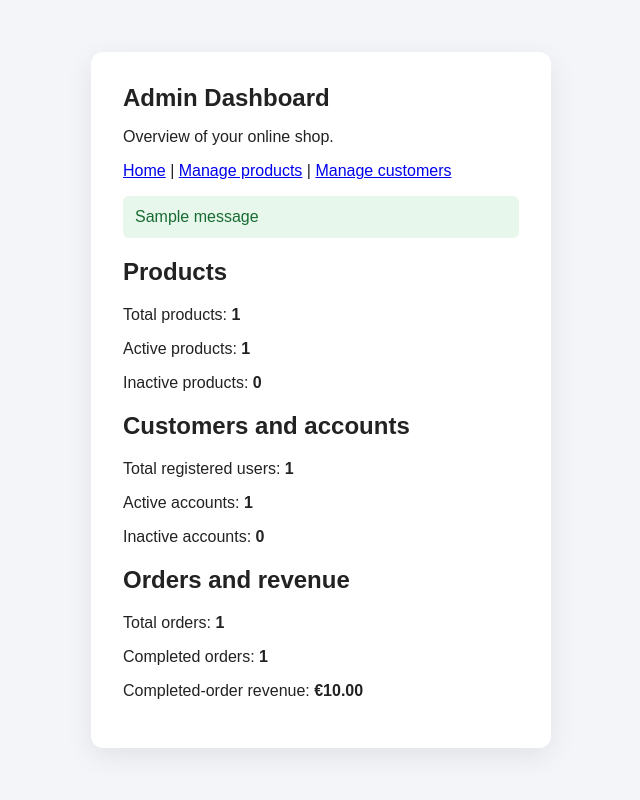
After one commit to justasGLOD/online-shop, a Flask app: page /admin/dashboard in a window 1280 px wide. The commit adds this page. Shown: the whole page, without its empty margins (319-959 px from the left). Run offline with Flask 3, Linux system fonts and the light colour scheme; a user stored in the database is signed in; tables that the repository leaves empty hold one stand-in row (values such as "Sample post"); one stand-in notice (Sample message) is shown.

Commit message:
Implement admin dashboard statistics

```diff
--- /dev/null
+++ b/app/crud/admin_dashboard_crud.py
@@ -0,0 +1,64 @@
+
+from decimal import Decimal
+
+from sqlalchemy import func, select
+
+from app.extensions import db
+from app.models import Order, Product, User
+
+
+def get_dashboard_statistics():
+    """Calculate product, user and order statistics from the database."""
+
+    total_products = db.session.scalar(
+        select(func.count(Product.id))
+    ) or 0
+
+    active_products = db.session.scalar(
+        select(func.count(Product.id)).where(
+            Product.is_active.is_(True)
+        )
+    ) or 0
+
+    total_users = db.session.scalar(
+        select(func.count(User.id))
+    ) or 0
+
+    active_users = db.session.scalar(
+        select(func.count(User.id)).where(
+            User.is_active.is_(True)
+        )
+    ) or 0
+
+    total_orders = db.session.scalar(
+        select(func.count(Order.id))
+    ) or 0
+
+    completed_orders = db.session.scalar(
+        select(func.count(Order.id)).where(
+            Order.status == "completed"
+        )
+    ) or 0
+
+    total_revenue = db.session.scalar(
+        select(func.sum(Order.total_price)).where(
+            Order.status == "completed"
+        )
+    )
+
+    if total_revenue is None:
+        total_revenue = Decimal("0.00")
+    else:
+        total_revenue = Decimal(str(total_revenue))
+
+    return {
+        "total_products": int(total_products),
+        "active_products": int(active_products),
+        "inactive_products": int(total_products - active_products),
+        "total_users": int(total_users),
+        "active_users": int(active_users),
+        "inactive_users": int(total_users - active_users),
+        "total_orders": int(total_orders),
+        "completed_orders": int(completed_orders),
+        "total_revenue": total_revenue,
+    }
--- a/app/routes/admin_products.py
+++ b/app/routes/admin_products.py
@@ -1,30 +1,12 @@
-
 from functools import wraps
-
-from flask import (
-    Blueprint, abort, current_app, flash,
-    redirect, render_template, url_for,
-)
+from flask import (Blueprint, abort, current_app, flash, redirect, render_template, url_for,)
 from flask_login import current_user, login_required
-
-from app.forms import (
-    ProductActionForm, ProductEditForm, ProductForm,
-    RestockForm, UserActionForm,
-)
-from app.services.admin_product_service import (
-    AdminProductError, AdminProductNotFoundError,
-    create_admin_product, deactivate_admin_product,
-    get_admin_product_details, list_admin_products,
-    restock_admin_product, update_admin_product,
-)
-from app.services.admin_user_service import (
-    AdminUserError, AdminUserNotFoundError,
-    deactivate_admin_user, list_admin_users,
-)
-
+from app.forms import (ProductActionForm, ProductEditForm, ProductForm, RestockForm, UserActionForm,)
+from app.services.admin_product_service import (AdminProductError, AdminProductNotFoundError, create_admin_product, deactivate_admin_product, get_admin_product_details, list_admin_products, restock_admin_product, update_admin_product,)
+from app.services.admin_user_service import (AdminUserError, AdminUserNotFoundError, deactivate_admin_user, list_admin_users,)
+from app.services.admin_dashboard_service import (AdminDashboardError, get_admin_dashboard_data,)
 
 admin_bp = Blueprint("admin", __name__, url_prefix="/admin")
-
 
 def admin_required(view):
     """Require an authenticated administrator."""
@@ -36,6 +18,27 @@ def admin_required(view):
         return view(*args, **kwargs)
     return wrapped
 
+@admin_bp.route("/dashboard")
+@admin_required
+def dashboard():
+    """Display store statistics for administrators."""
+    try:
+        stats = get_admin_dashboard_data()
+
+    except AdminDashboardError as error:
+        current_app.logger.warning(
+            "Unable to load admin dashboard: %s", error
+        )
+        flash(str(error), "error")
+        return render_template(
+            "admin/dashboard.html",
+            stats=None,
+        ), 503
+
+    return render_template(
+        "admin/dashboard.html",
+        stats=stats,
+    )
 
 @admin_bp.route("/products")
 @admin_required
@@ -57,7 +60,6 @@ def products():
         products=products_list,
         action_form=ProductActionForm(),
     )
-
 
 @admin_bp.route("/products/<int:product_id>")
 @admin_required
@@ -81,7 +83,6 @@ def product_detail(product_id):
         return redirect(url_for("admin.products"))
 
     return render_template("admin/product_detail.html", product=product)
-
 
 @admin_bp.route("/users")
 @admin_required
--- /dev/null
+++ b/app/services/admin_dashboard_service.py
@@ -0,0 +1,25 @@
+
+from flask import current_app
+from sqlalchemy.exc import SQLAlchemyError
+
+from app.crud.admin_dashboard_crud import get_dashboard_statistics
+from app.extensions import db
+
+
+class AdminDashboardError(Exception):
+    """Expected error while loading dashboard statistics."""
+
+
+def get_admin_dashboard_data():
+    """Load dashboard statistics and handle database errors safely."""
+    try:
+        return get_dashboard_statistics()
+
+    except SQLAlchemyError as error:
+        db.session.rollback()
+        current_app.logger.exception(
+            "Failed to load admin dashboard statistics."
+        )
+        raise AdminDashboardError(
+            "Dashboard statistics could not be loaded. Please try again."
+        ) from error
--- /dev/null
+++ b/app/templates/admin/dashboard.html
@@ -0,0 +1,64 @@
+
+<!DOCTYPE html>
+<html lang="en">
+<head>
+    <meta charset="UTF-8">
+    <meta name="viewport" content="width=device-width, initial-scale=1.0">
+    <title>Admin Dashboard | Online Shop</title>
+    <link rel="stylesheet"
+          href="{{ url_for('static', filename='css/style.css') }}">
+</head>
+<body>
+    <main class="registration-container">
+        <section class="registration-card catalogue-card">
+            <h1>Admin Dashboard</h1>
+            <p>Overview of your online shop.</p>
+
+            <p>
+                <a href="{{ url_for('auth.home') }}">Home</a> |
+                <a href="{{ url_for('admin.products') }}">Manage products</a> |
+                <a href="{{ url_for('admin.users') }}">Manage customers</a>
+            </p>
+
+            {% with messages = get_flashed_messages(with_categories=true) %}
+                {% for category, message in messages %}
+                    <div class="message {{ category }}" role="alert">
+                        {{ message }}
+                    </div>
+                {% endfor %}
+            {% endwith %}
+
+            {% if stats is not none %}
+                <h2>Products</h2>
+                <article class="product-item">
+                    <p>Total products: <strong>{{ stats.total_products }}</strong></p>
+                    <p>Active products: <strong>{{ stats.active_products }}</strong></p>
+                    <p>Inactive products: <strong>{{ stats.inactive_products }}</strong></p>
+                </article>
+
+                <h2>Customers and accounts</h2>
+                <article class="product-item">
+                    <p>Total registered users: <strong>{{ stats.total_users }}</strong></p>
+                    <p>Active accounts: <strong>{{ stats.active_users }}</strong></p>
+                    <p>Inactive accounts: <strong>{{ stats.inactive_users }}</strong></p>
+                </article>
+
+                <h2>Orders and revenue</h2>
+                <article class="product-item">
+                    <p>Total orders: <strong>{{ stats.total_orders }}</strong></p>
+                    <p>Completed orders: <strong>{{ stats.completed_orders }}</strong></p>
+                    <p>
+                        Completed-order revenue:
+                        <strong>€{{ "%.2f"|format(stats.total_revenue) }}</strong>
+                    </p>
+                </article>
+            {% else %}
+                <p>
+                    Dashboard statistics are temporarily unavailable.
+                    Please try again later.
+                </p>
+            {% endif %}
+        </section>
+    </main>
+</body>
+</html>
--- a/app/templates/admin/products.html
+++ b/app/templates/admin/products.html
@@ -16,6 +16,7 @@
             <p>
                 <a href="{{ url_for('auth.home') }}">Home</a> |
                 <a href="{{ url_for('products.catalogue') }}">Public catalogue</a> |
+                <a href="{{ url_for('admin.dashboard') }}">Dashboard</a> |
                 <a href="{{ url_for('admin.users') }}">Customer management</a>
             </p>
 
--- a/app/templates/admin/users.html
+++ b/app/templates/admin/users.html
@@ -15,6 +15,7 @@
 
             <p>
                 <a href="{{ url_for('auth.home') }}">Home</a> |
+                <a href="{{ url_for('admin.dashboard') }}">Dashboard</a> |
                 <a href="{{ url_for('admin.products') }}">Admin products</a>
             </p>
 
```
Also changed, not shown: tests/test_admin_dashboard.py (added, +227 -0 lines).
